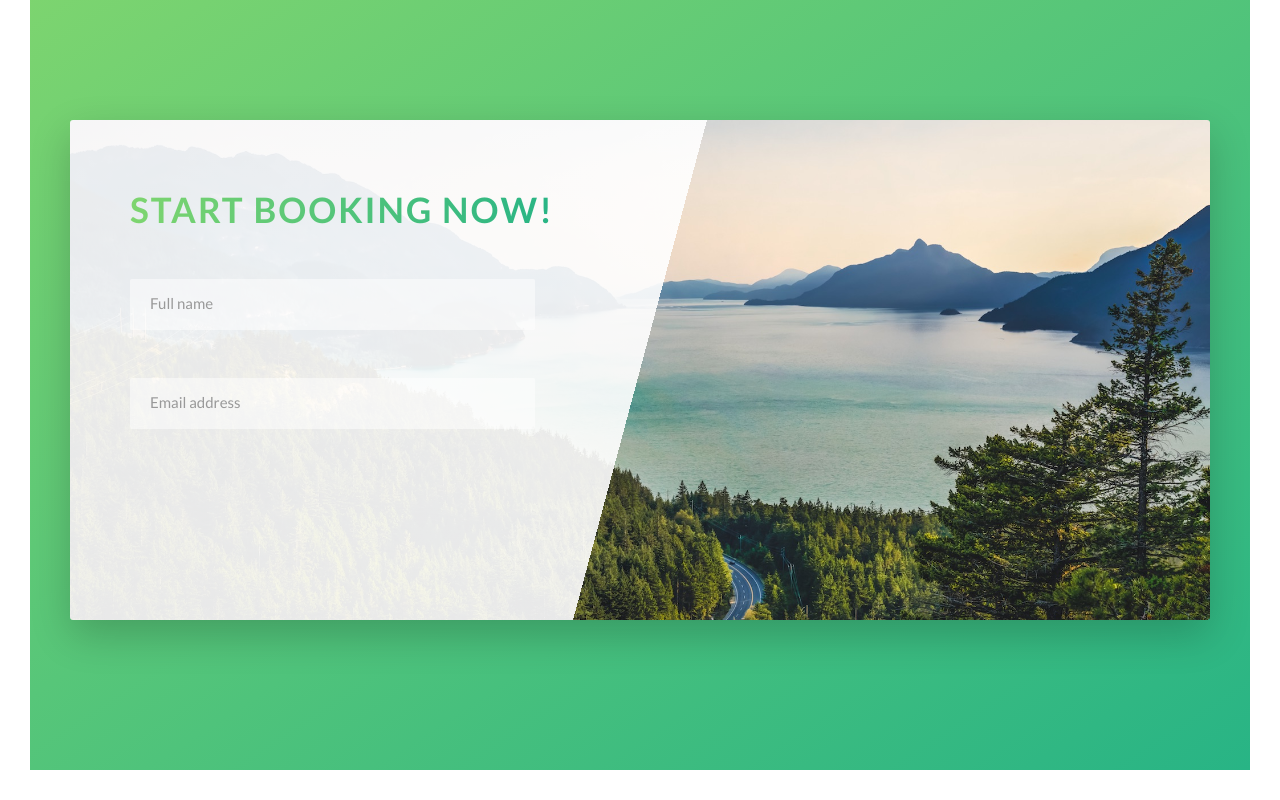
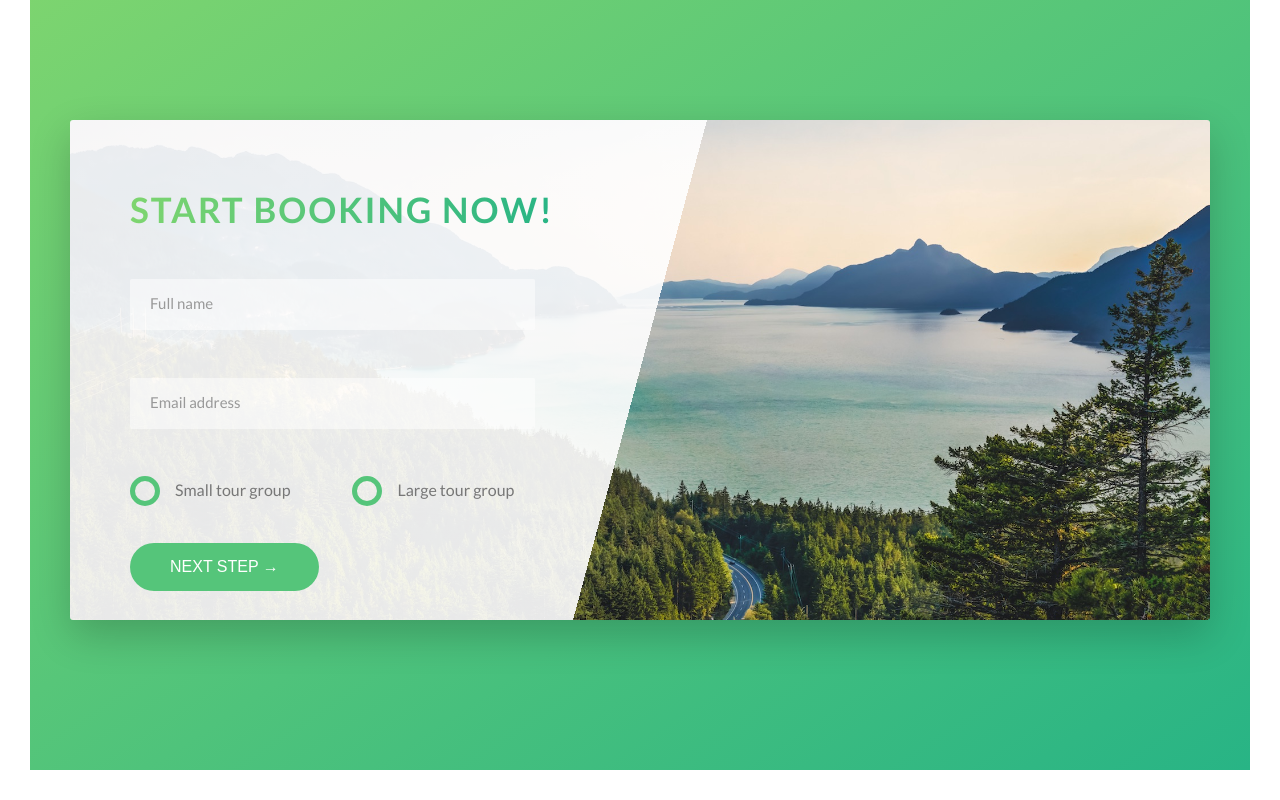
Before and after one commit to jnieva93/natours-sass-practice, a website: page index.html in a window 1280 px wide. Shown: the part 4502-5302 px from the top of the page. Drawn offline with Linux system fonts and the light colour scheme.

Commit message:
Finish the Booking section

```diff
--- a/index.html
+++ b/index.html
@@ -291,6 +291,28 @@
 									<input type="email" class="form__input" id="email" placeholder="Email address" required>
 									<label for="email" class="form__label">Email address</label>
 								</div>
+
+								<div class="form__group u-margin-bottom-medium">
+									<div class="form__radio-group">
+										<input type="radio" class="form__radio-input" id="small" name="size">
+										<label for="small" class="form__radio-label">
+											<span class="form__radio-button"></span>
+											Small tour group
+										</label>
+									</div>
+
+									<div class="form__radio-group">
+										<input type="radio" class="form__radio-input" id="large" name="size">
+										<label for="large" class="form__radio-label">
+											<span class="form__radio-button"></span>
+											Large tour group
+										</label>
+									</div>
+								</div>
+
+								<div class="form__group">
+									<button class="btn btn--green">Next step &rarr;</button>
+								</div>
 							</form>
 						</div>
 					</div>
--- a/sass/base/_utilities.scss
+++ b/sass/base/_utilities.scss
@@ -1,23 +1,25 @@
+// It's OK to use !important for utility classes
+
 .u-center-text {
-  text-align: center;
+  text-align: center !important;
 }
 
 .u-margin-bottom-small {
-  margin-bottom: 1.5rem;
+  margin-bottom: 1.5rem !important;
 }
 
 .u-margin-bottom-medium {
-  margin-bottom: 4rem;
+  margin-bottom: 4rem !important;
 }
 
 .u-margin-bottom-big {
-  margin-bottom: 8rem;
+  margin-bottom: 8rem !important;
 }
 
 .u-margin-top-big {
-  margin-top: 8rem;
+  margin-top: 8rem !important;
 }
 
 .u-margin-top-huge {
-  margin-top: 10rem;
+  margin-top: 10rem !important;
 }
--- a/sass/components/_button.scss
+++ b/sass/components/_button.scss
@@ -1,4 +1,5 @@
 .btn {
+  &,
   &:link,
   &:visited {
     text-transform: uppercase;
@@ -8,8 +9,11 @@
     font-size: $default-font-size;
     border-radius: 10rem;
     transition: all .2s;
+    position: relative;
 
-    position: relative;
+    // Changes for the <button> element
+    border: none;
+    cursor: pointer;
   }
 
   &:hover {
@@ -23,7 +27,9 @@
     }
   }
 
-  &:active {
+  &:active,
+  &:focus {
+    outline: none;
     transform: translateY(-1px);
     box-shadow: 0 .5rem 1rem rgba($color-black, .2);
   }
--- a/sass/components/_form.scss
+++ b/sass/components/_form.scss
@@ -15,6 +15,7 @@
     border-bottom: 3px solid transparent;
     width: 90%;
     display: block;
+    transition: all .3s;
 
     &:focus {
       outline: none;
@@ -46,4 +47,51 @@
     visibility: hidden;
     transform: translateY(-4rem);
   }
+
+  &__radio-group {
+    width: 49%;
+    display: inline-block;
+  }
+
+  &__radio-input {
+    display: none;
+  }
+
+  &__radio-label {
+    font-size: $default-font-size;
+    cursor: pointer;
+    position: relative;
+    padding-left: 4.5rem;
+  }
+
+  &__radio-button {
+    height: 3rem;
+    width: 3rem;
+    border: 5px solid $color-primary;
+    border-radius: 50%;
+    display: inline-block;
+    position: absolute;
+    left: 0;
+    top: -.4rem;
+
+    &::after {
+      content: "";
+      display: block;
+      height: 1.2rem;
+      width: 1.2rem;
+      border-radius: 50%;
+      position: absolute;
+      top: 50%;
+      left: 50%;
+      transform: translate(-50%, -50%);
+      background-color: $color-primary;
+      opacity: 0;
+      transition: opacity .2s;
+    }
+  }
+
+  // When the radio is checked, select the child radio-button of the sibling
+  &__radio-input:checked ~ &__radio-label &__radio-button::after {
+    opacity: 1;
+  }
 }
```
Also changed, not shown: css/style.css, 1 other file.
